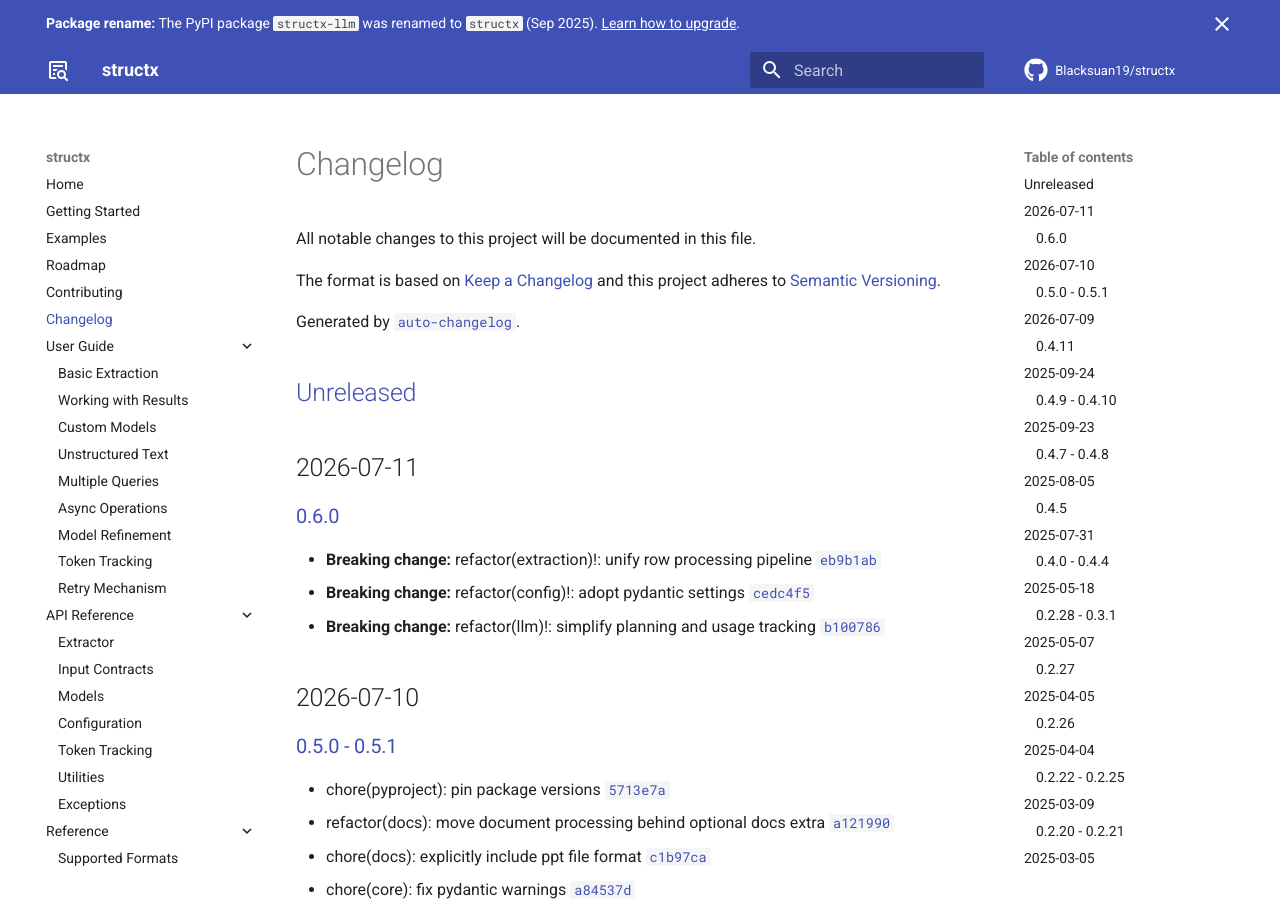
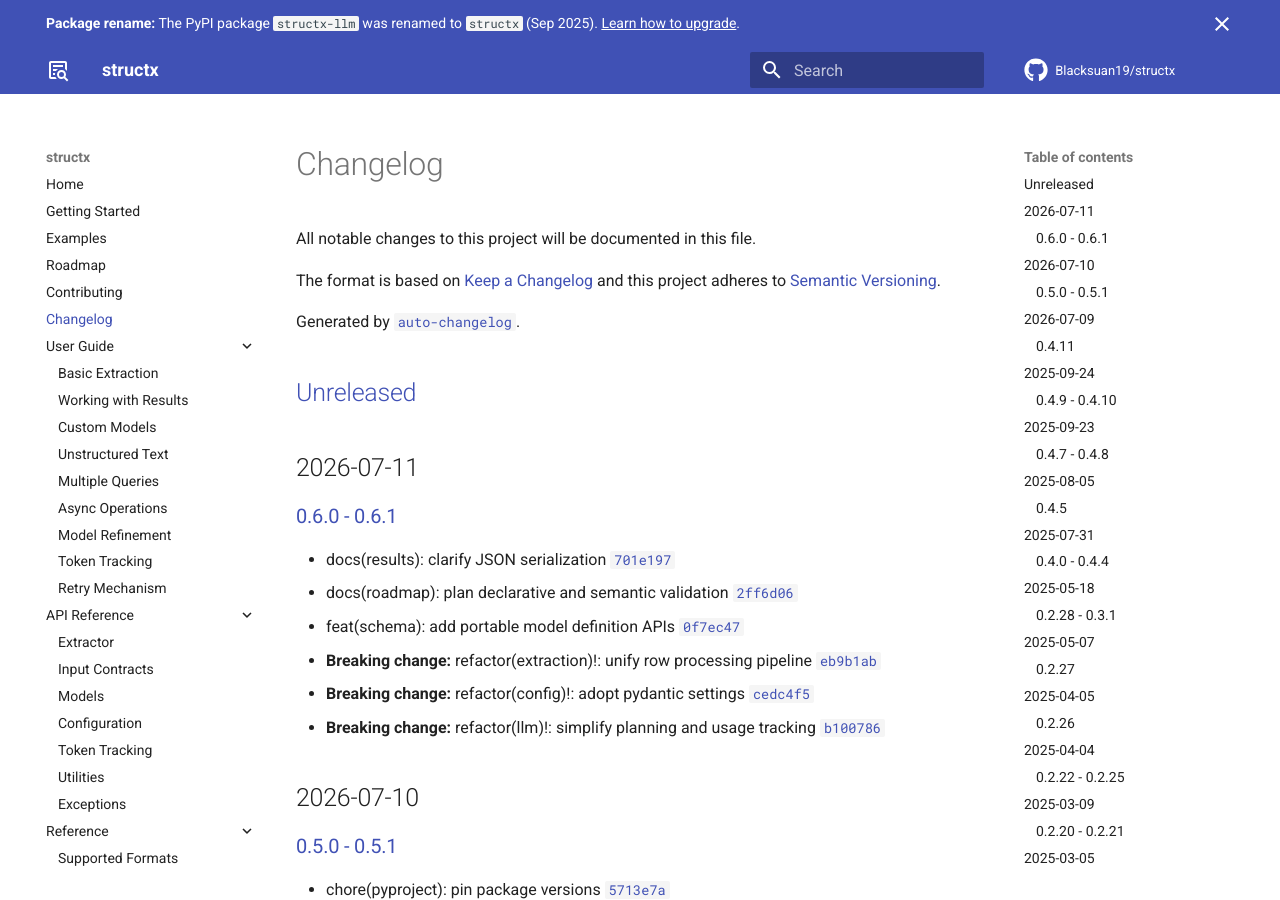
Before and after one commit to Blacksuan19/structx, an MkDocs documentation site: the page built from docs/changelog.md, in a window 1280 px wide and 900 px high. Built offline with MkDocs 1.6.1 and Material for MkDocs 9.7.7, drawn with Linux system fonts in a browser that asks for light colours; comment, search, counter and statistics services are not loaded.

Commit message:
docs(changelog): regenerate changelog for 0.6.1

```diff
--- a/docs/changelog.md
+++ b/docs/changelog.md
@@ -7,12 +7,15 @@ and this project adheres to [Semantic Versioning](https://semver.org/spec/v2.0.0
 
 Generated by [`auto-changelog`](https://github.com/CookPete/auto-changelog).
 
-## [Unreleased](https://github.com/Blacksuan19/structx/compare/0.6.0...HEAD)
+## [Unreleased](https://github.com/Blacksuan19/structx/compare/0.6.1...HEAD)
 
 ## 2026-07-11
 
-### [0.6.0](https://github.com/Blacksuan19/structx/compare/0.5.1...0.6.0)
+### [0.6.0 - 0.6.1](https://github.com/Blacksuan19/structx/compare/0.5.1...0.6.1)
 
+- docs(results): clarify JSON serialization [`701e197`](https://github.com/Blacksuan19/structx/commit/701e1978224e4bef496422b4c83727806d960e4e)
+- docs(roadmap): plan declarative and semantic validation [`2ff6d06`](https://github.com/Blacksuan19/structx/commit/2ff6d062ad09797bcab37de27c42268a94619339)
+- feat(schema): add portable model definition APIs [`0f7ec47`](https://github.com/Blacksuan19/structx/commit/0f7ec471b00d86443cbe4f108ecef52cf77ad043)
 - **Breaking change:** refactor(extraction)!: unify row processing pipeline [`eb9b1ab`](https://github.com/Blacksuan19/structx/commit/eb9b1abe81f8bd1a2b8e3d3b588bf44a407dcdfd)
 - **Breaking change:** refactor(config)!: adopt pydantic settings [`cedc4f5`](https://github.com/Blacksuan19/structx/commit/cedc4f54519dc8d4b05c9c13911158094688fa21)
 - **Breaking change:** refactor(llm)!: simplify planning and usage tracking [`b100786`](https://github.com/Blacksuan19/structx/commit/b10078697a720756cfd63ef3cb2bda66529918aa)
```
